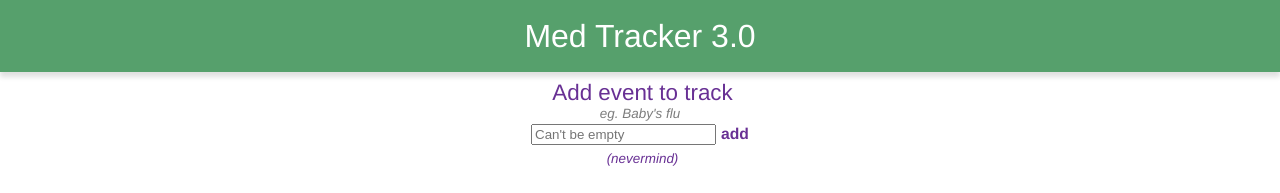
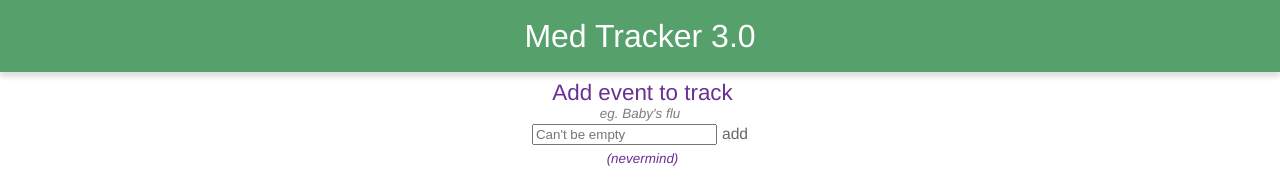
Before and after one commit to craftykate/med-tracker, a React (Create React App) app: page / in a window 1280 px wide. Both pictures are taken after a click on the link "Add event to track". Shown: the top 193 px of the page. Built offline with nearby package versions, Linux system fonts and the light colour scheme.

Commit message:
popup and sidebar css

```diff
--- a/src/Components/AddIllness/AddIllness.js
+++ b/src/Components/AddIllness/AddIllness.js
@@ -25,12 +25,15 @@ export class AddIllness extends Component {
 
   // save input value in App's state array and hide input field
   addIllnessName = () => {
-    this.props.addIllnessName(this.state.tempIllnessName);
-    this.toggleInputField();
+    if (this.state.tempIllnessName) {
+      this.props.addIllnessName(this.state.tempIllnessName);
+      this.toggleInputField();
+    }
   }
 
   // show input field if state variable is true
   inputField = () => {
+    let addStyle = this.state.tempIllnessName ? 'active' : 'disabled';
     if (this.state.showInputField) {
       return (
         <div>
@@ -39,9 +42,10 @@ export class AddIllness extends Component {
             onChange={this.updateTempIllnessName}
             value={this.state.tempIllnessName}
             placeholder="Can't be empty"/>
-          <a className="add" onClick={this.addIllnessName}>
+          <a className={`add ${addStyle}`} onClick={this.addIllnessName}>
             add
           </a>
+          <br />
           <a className="nevermind" onClick={this.toggleInputField}>
             (nevermind)
           </a>
--- a/src/Components/Illness/Illness.css
+++ b/src/Components/Illness/Illness.css
@@ -78,6 +78,10 @@
   margin-left: 10px;
 }
 
+.MedEvent.editIllness input {
+  margin-top: 4px;
+}
+
 .popup {
   position: fixed;
   width: 100%;
--- a/src/Components/IllnessEditDisplay/IllnessEditDisplay.js
+++ b/src/Components/IllnessEditDisplay/IllnessEditDisplay.js
@@ -31,7 +31,7 @@ export class IllnessEditDisplay extends Component {
   render() {
     return (
       <div className="popup">
-        <div className="MedEvent popup_inner">
+        <div className="MedEvent popup_inner editIllness">
           <input
             className="name"
             value={this.props.illness.name}
--- a/src/Components/Sidebar/Sidebar.css
+++ b/src/Components/Sidebar/Sidebar.css
@@ -29,8 +29,17 @@ aside .add {
   font-weight: bold;
 }
 
+aside .add.disabled {
+  color: #696969;
+  font-weight: normal;
+}
+
+aside .add.disabled:hover {
+  text-decoration: none;
+  cursor: default;
+}
+
 aside .nevermind {
-  display: block;
   margin-top: 7px;
   font-style: italic;
 }
```
